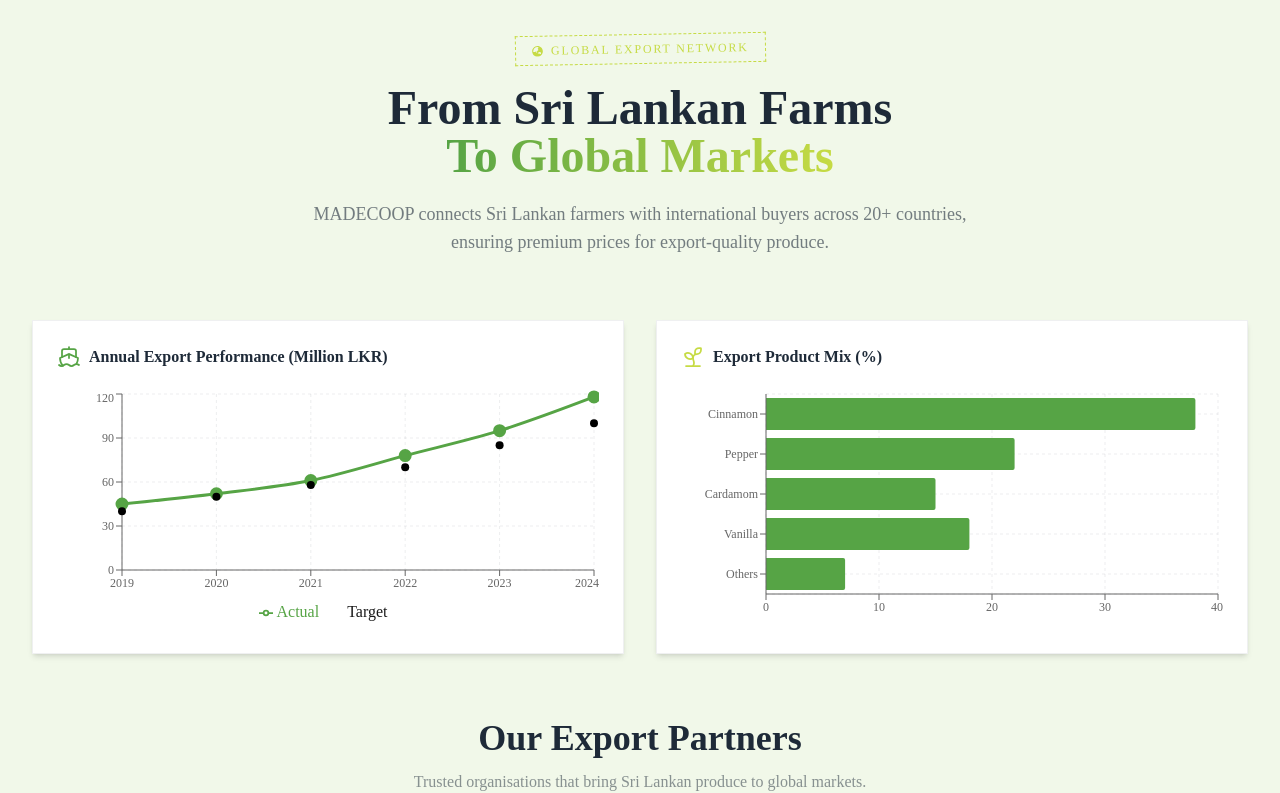
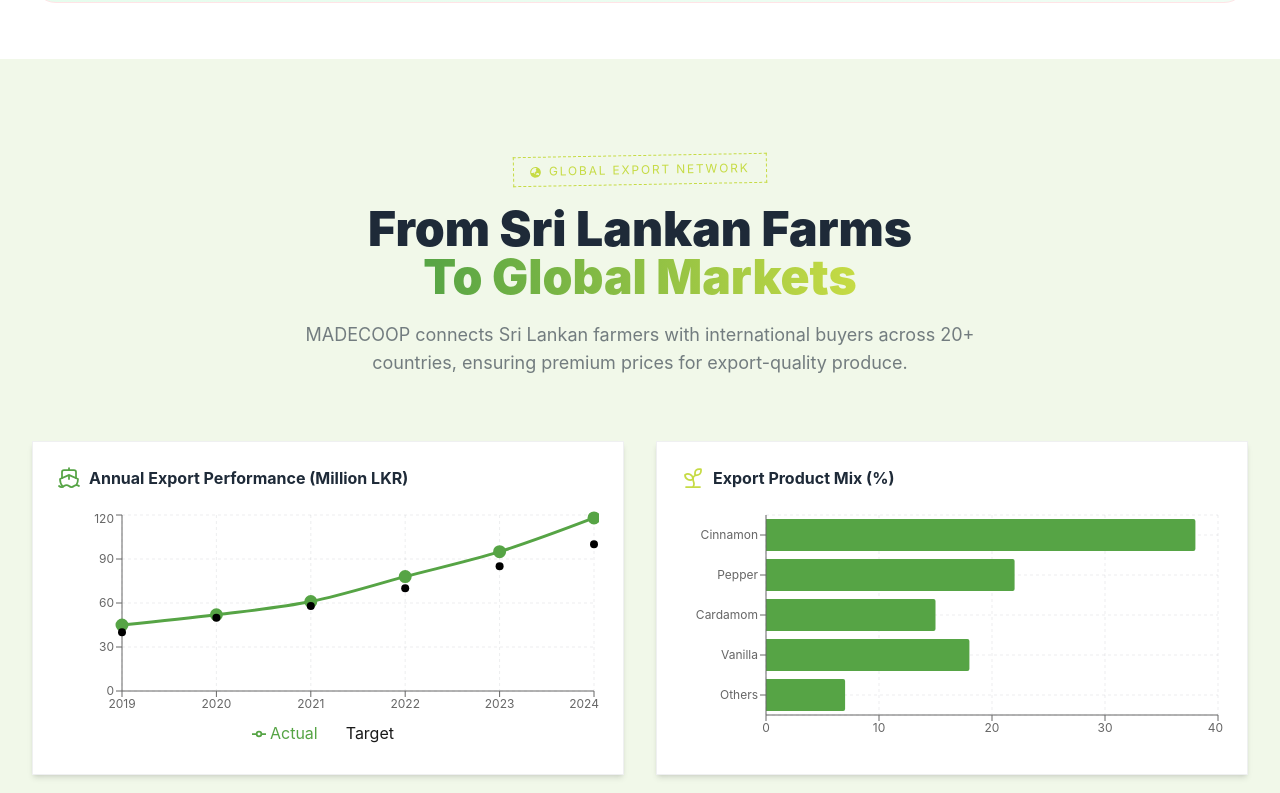
Before and after one commit to Dalaxshan/MADE-Bank, a React (Vite) app: page / in a window 1280 px wide. Shown: the part 10929-11722 px from the top of the page. Built offline with nearby package versions, Linux system fonts and the light colour scheme.

Commit message:
change google font

```diff
--- a/index.html
+++ b/index.html
@@ -3,14 +3,23 @@
   <head>
     <meta charset="UTF-8" />
     <meta name="viewport" content="width=device-width, initial-scale=1.0" />
-    <title>MADECOOP - Matale District Agriculture Development & Export Cooperative Society</title>
-    <meta name="description" content="MADECOOP supports traditional farmers with affordable financial solutions, guaranteed harvest purchasing, and international export opportunities in Sri Lanka." />
-    <meta name="keywords" content="MADECOOP, agriculture cooperative, Sri Lanka, farmer loans, agricultural exports, Matale, deposit, buy-back" />
+    <title>
+      MADECOOP - Matale District Agriculture Development & Export Cooperative
+      Society
+    </title>
+    <meta
+      name="description"
+      content="MADECOOP supports traditional farmers with affordable financial solutions, guaranteed harvest purchasing, and international export opportunities in Sri Lanka."
+    />
+    <meta
+      name="keywords"
+      content="MADECOOP, agriculture cooperative, Sri Lanka, farmer loans, agricultural exports, Matale, deposit, buy-back"
+    />
     <link rel="icon" type="image/x-icon" href="/images/favicon.ico" />
     <link rel="preconnect" href="https://fonts.googleapis.com" />
     <link rel="preconnect" href="https://fonts.gstatic.com" crossorigin />
-   <link href="https://fonts.googleapis.com/css2?family=Inter:wght@300;400;500;600;700;800;900&family=Poppins:wght@300;400;500;600;700;800;900&display=swap" rel="stylesheet" />
-  </head>
+
+<link href="https://fonts.googleapis.com/css2?family=Fira+Sans:ital,wght@0,100;0,200;0,300;0,400;0,500;0,600;0,700;0,800;0,900;1,100;1,200;1,300;1,400;1,500;1,600;1,700;1,800;1,900&display=swap" rel="stylesheet">  </head>
   <body>
     <div id="root"></div>
     <script type="module" src="/src/main.tsx"></script>
--- a/src/components/HeroSection.tsx
+++ b/src/components/HeroSection.tsx
@@ -14,8 +14,6 @@
   UserStar,
 } from "lucide-react";
 
-const FONT_DISPLAY = "'Fraunces', Georgia, serif";
-const FONT_BODY = "'Work Sans', system-ui, sans-serif";
 
 const ledgerEntries = [
   {
@@ -66,9 +64,7 @@
   return (
     <section
       id="home"
-      className="relative min-h-screen flex items-center overflow-hidden bg-[#E9F0DC]"
-      style={{ fontFamily: FONT_BODY }}
-    >
+      className="relative min-h-screen flex items-center overflow-hidden bg-[#E9F0DC]"    >
       {/* Ledger-line ambient texture */}
       <div
         className="absolute inset-0 opacity-[0.05] pointer-events-none"
@@ -104,7 +100,7 @@
               initial={{ opacity: 0, y: 24 }}
               animate={{ opacity: 1, y: 0 }}
               transition={{ duration: 0.7, delay: 0.1 }}
-              className="text-[2.75rem] md:text-7xl lg:text-[5rem] font-black text-[#1E2A38] leading-[1.05] mb-6 tracking-wide max-w-3xl"
+              className="text-[2.75rem] md:text-7xl lg:text-[4.5rem] font-black text-[#1E2A38] leading-[1.05] mb-6 tracking-wide max-w-3xl"
 
             >
               Every Harvest,{" "}
@@ -223,7 +219,6 @@
               </div>
               <h2
                 className="text-xl font-black mb-6 pb-4 border-b-2 border-[#1E2A38]/15"
-                style={{ fontFamily: FONT_DISPLAY }}
               >
                 Society Standing
               </h2>
--- a/src/components/ServicesSection.tsx
+++ b/src/components/ServicesSection.tsx
@@ -315,9 +315,6 @@
                 <div
                   key={item.label}
                   className="flex items-center gap-2 bg-[#F3F7F5]/10 border border-[#F3F7F5]/20 px-5 py-3 text-sm"
-                  style={{
-                    fontFamily: "'IBM Plex Mono', 'Courier New', monospace",
-                  }}
                 >
                   <span className="text-[#F3F7F5]">{item.icon}</span>
                   <span className="font-semibold tracking-wide">
--- a/src/index.css
+++ b/src/index.css
@@ -29,9 +29,6 @@
   /* Neutrals */
   --color-cream: #ffffe3;
   --color-soft-green: #edfcdc;
-
-  --font-family-sans: "Playfair Display";
-  --font-family-heading: "Playfair Display";
 }
 
 * {
@@ -39,21 +36,13 @@
 }
 
 body {
-  font-family: "Playfair Display";
+
   background-color: #ffffff;
   color: #1a1a1a;
   -webkit-font-smoothing: antialiased;
   -moz-osx-font-smoothing: grayscale;
 }
 
-h1,
-h2,
-h3,
-h4,
-h5,
-h6 {
-  font-family: "Playfair Display";
-}
 
 /* Custom scrollbar */
 ::-webkit-scrollbar {
```
